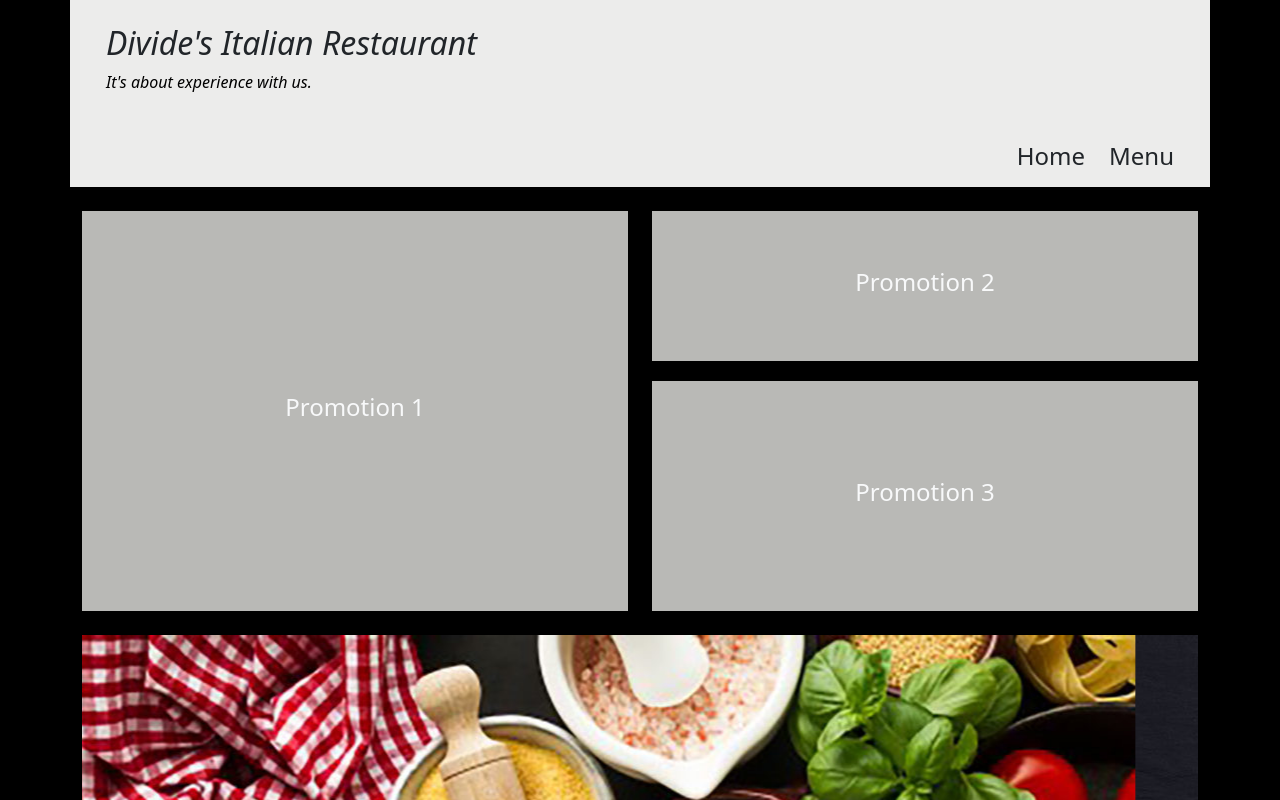
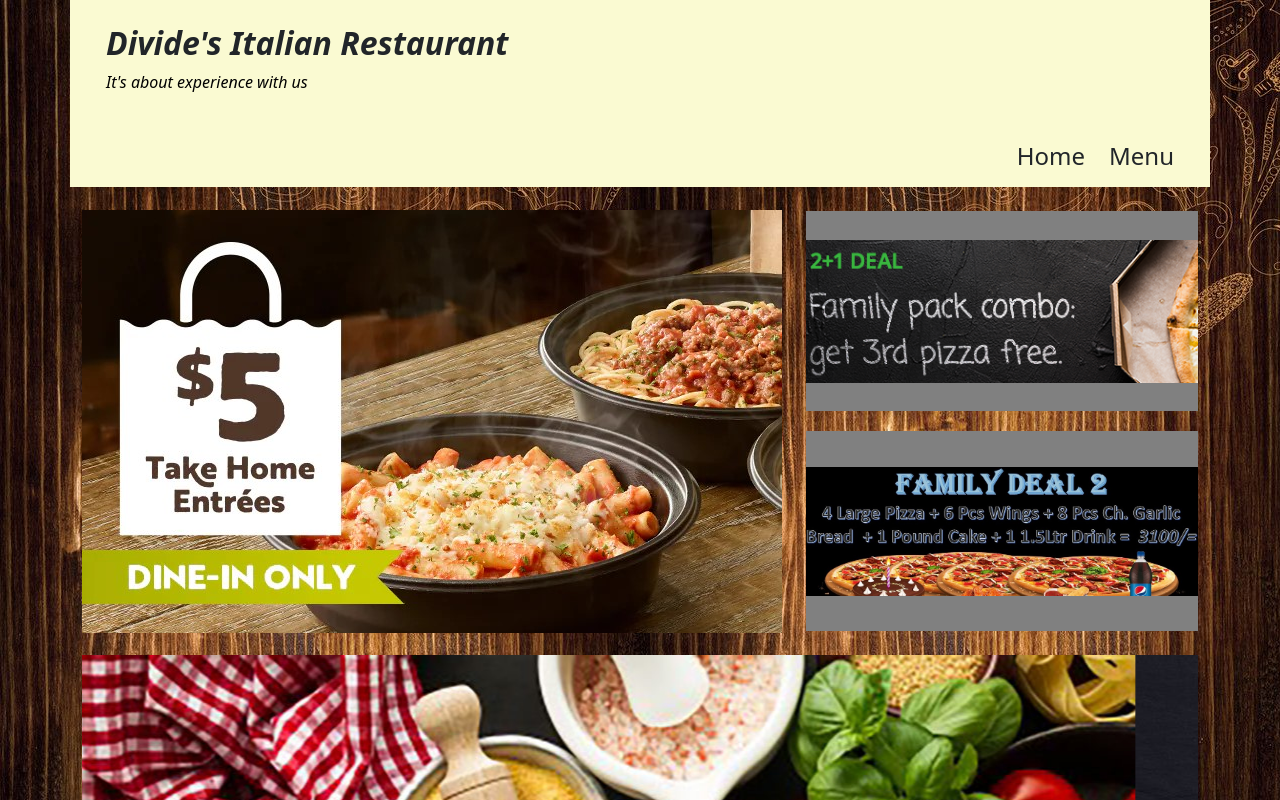
Before and after one commit to soundararajanvigneshwaran/CSUF21EEC521GROUP30, a plain HTML site: page index.html in a window 1280 px wide. Shown: the top 800 px of the page. Drawn offline with nearby package versions, Linux system fonts and the light colour scheme.

Commit message:
added background image for restaurant and promotions

```diff
--- a/index.html
+++ b/index.html
@@ -8,7 +8,7 @@
     <title>Divide's Italian Restaurant</title>
 
 <style>
-      body {background-color: black;}
+      body {background-image: url('../CSUF21EEC521GROUP30/Images/Background.jpg')}
       H1 {color: black;}
       p {color: black;}
     </style>
@@ -20,8 +20,8 @@
         <div class="col">
 
           <div id="row1" class="row py-4">
-            <h2><i> Divide's Italian Restaurant </i></h2>
-            <p> <i> It's about experience with us. </i></p>
+            <h2><i> <b>Divide's Italian Restaurant </b></i></h2>
+            <p> <i> It's about experience with us </i></p>
           </div>
 
           <div id="row2" class="row py-2">
@@ -39,17 +39,25 @@
       <div id="promotions" class="row py-4">
         <div class="col">
           <div id="promo1" class="w-100 d-flex justify-content-center align-items-center">
-            <h4 class="text-light">Promotion 1</h4>
+            <img src="Promotions/promo1.jpg" class="d-block w-80" alt="...">
+
           </div>
         </div>
 
         <div class="col d-flex flex-column justify-content-between">
           <div id="promo2" class="w-100 d-flex justify-content-center align-items-center">
-            <h4 class="text-light">Promotion 2</h4>
+
+            <img src="Promotions/promo2.jpg" class="d-block w-100" alt="...">
+
+
           </div>
 
+          <div class="col d-flex flex-column justify-content-between"></div>
           <div id="promo3" class="w-100 d-flex justify-content-center align-items-center">
-            <h4 class="text-light">Promotion 3</h4>
+
+            <img src="Promotions/Promo3.jpg" class="d-block w-100" alt="...">
+
+
           </div>
         </div>
       </div>
--- a/styles.css
+++ b/styles.css
@@ -1,5 +1,5 @@
 #header, #footer {
-  background-color: #ECECEB;
+  background-color: lightgoldenrodyellow;
 }
 
 #footer {
@@ -7,19 +7,19 @@
 }
 
 #promo1, #promo2, #promo3 {
-  background-color: #B9B9B6;
+  background-color: grey;
 }
 
 #promo1 {
-  height: 400px;
+  height: 420px;
 }
 
 #promo2 {
-  height: 150px;
+  height: 200px;
 }
 
 #promo3 {
-  height: 230px;
+  height: 200px;
 }
 
 .gallery-item{
```
Also changed, not shown: Images/Background.jpg (added), Images/backgroundheadfoot.jpg (added), Promotions/Promo2.jpg (added), Promotions/Promo3.jpg (added), Promotions/promo1.jpg (added).
